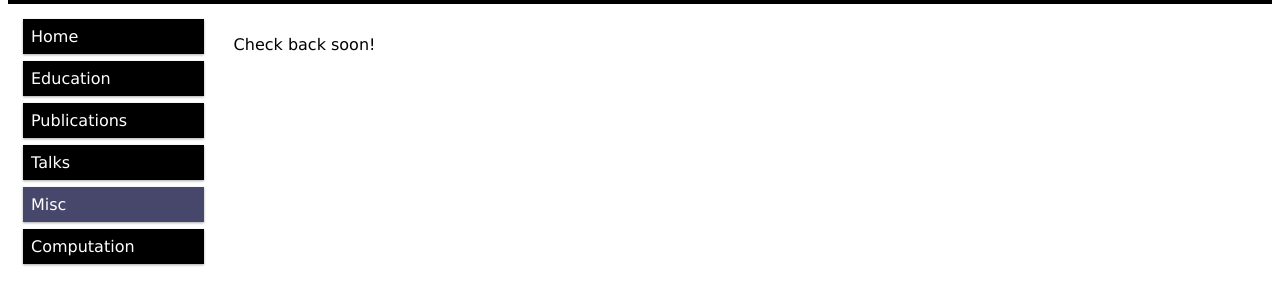
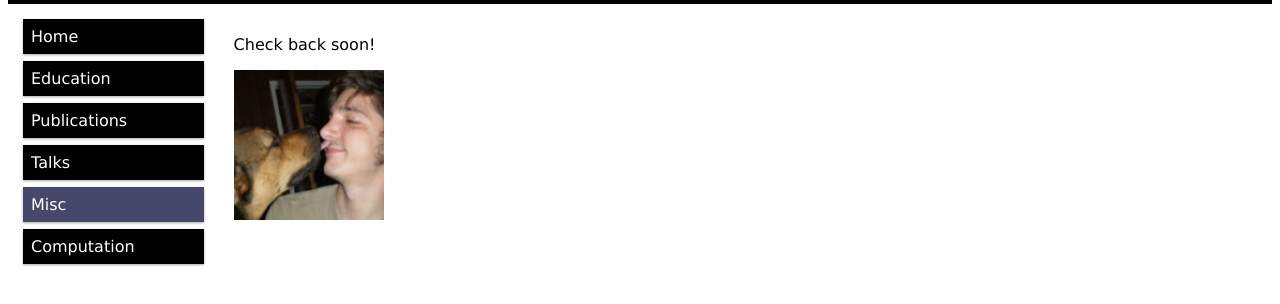
Before and after one commit to dyaylali/dyaylali.github.io, a plain HTML site: page misc.html in a window 1280 px wide. Shown: the part 128-432 px from the top of the page. Drawn offline with nearby package versions, Linux system fonts and the light colour scheme; some packages are replaced by stand-ins of ours.

Commit message:
Added Juno!

```diff
--- a/misc.html
+++ b/misc.html
@@ -49,6 +49,8 @@ MathJax.Hub.Config({
 
   <div class="col-10">
 <p>Check back soon!</p>
+<img src="Davey16_Cropped.jpg" style="width:150px">
+
   </div>
 
 
```
Also changed, not shown: Davey16_Cropped.jpg (added).
